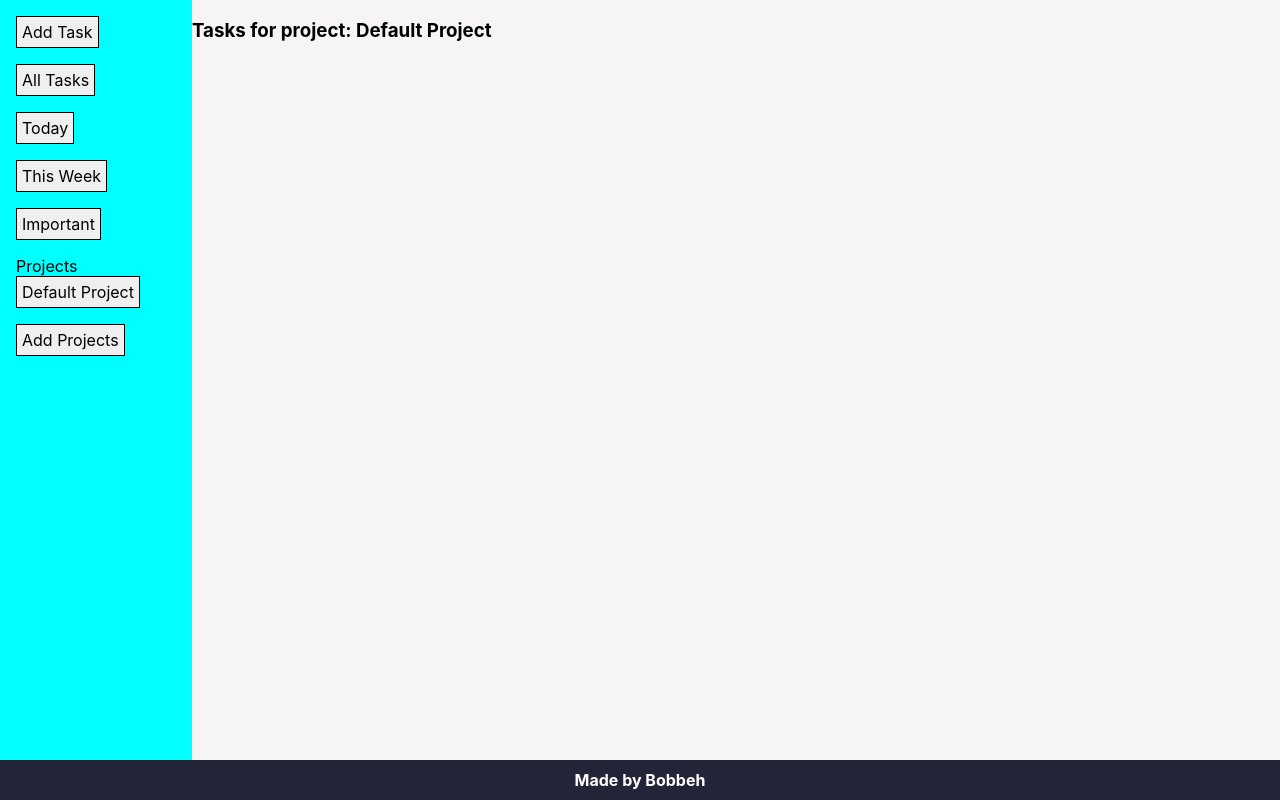
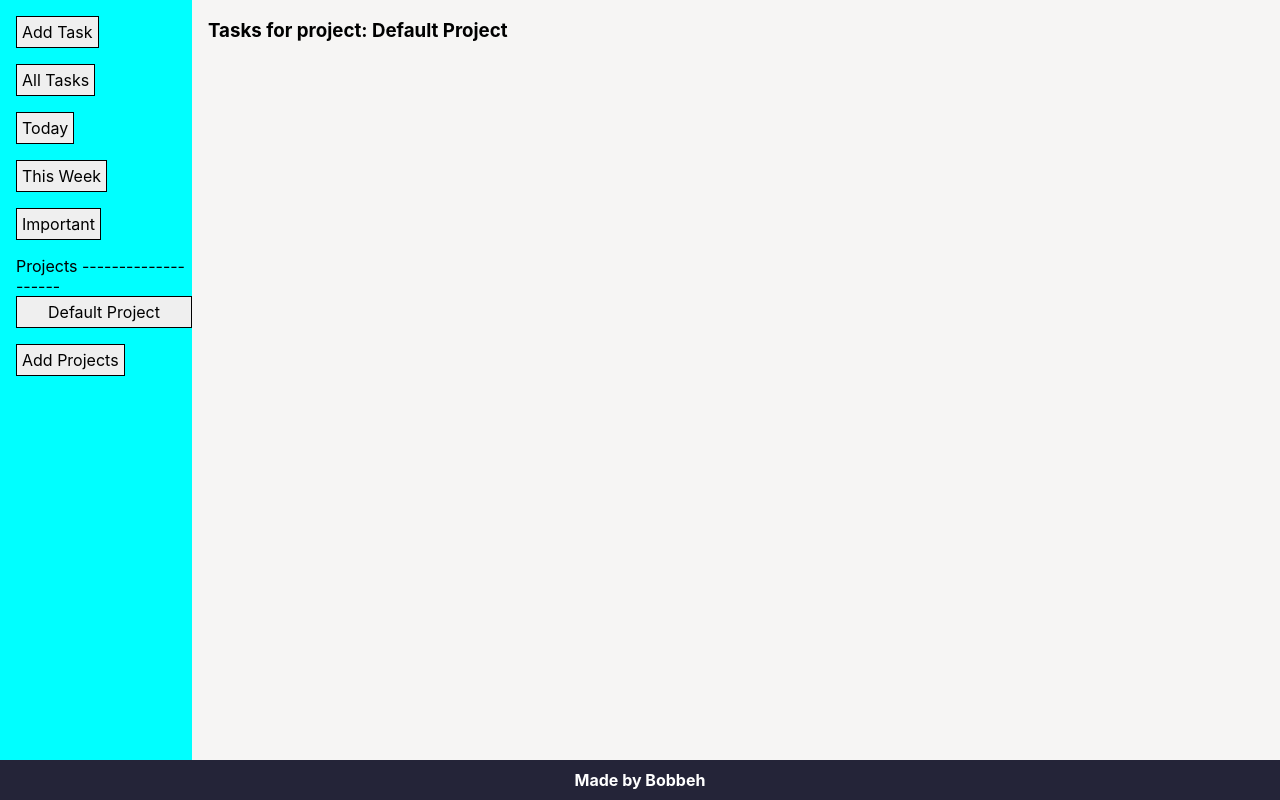
Before and after one commit to bdelucia/odin-todo, a website built with webpack: page src/index.html in a window 1280 px wide. Built offline with nearby package versions, Linux system fonts and the light colour scheme.

Commit message:
okay that was weird

```diff
--- a/src/index.html
+++ b/src/index.html
@@ -26,6 +26,7 @@
             </div>
             <div class="sidebar-item">
                 <text id="projectsLabel">Projects</text>
+                <text>--------------------</text>
                 <div id="projectsSidebarContainer">
 
                 </div>
@@ -35,8 +36,8 @@
             </div>
         </div>
         <div id="content">
+            <h3>Tasks for project: Default Project</h3>
             <div id="tasksContainer">
-                <h3>Tasks for project: Default Project</h3>
             </div>
         </div>
     </div>
--- a/src/styles.css
+++ b/src/styles.css
@@ -23,6 +23,10 @@ html, body {
 body {
   display: flex;
   flex-direction: column;
+}
+
+h3 {
+  margin-left: 1rem;
 }
 
 input,
```
